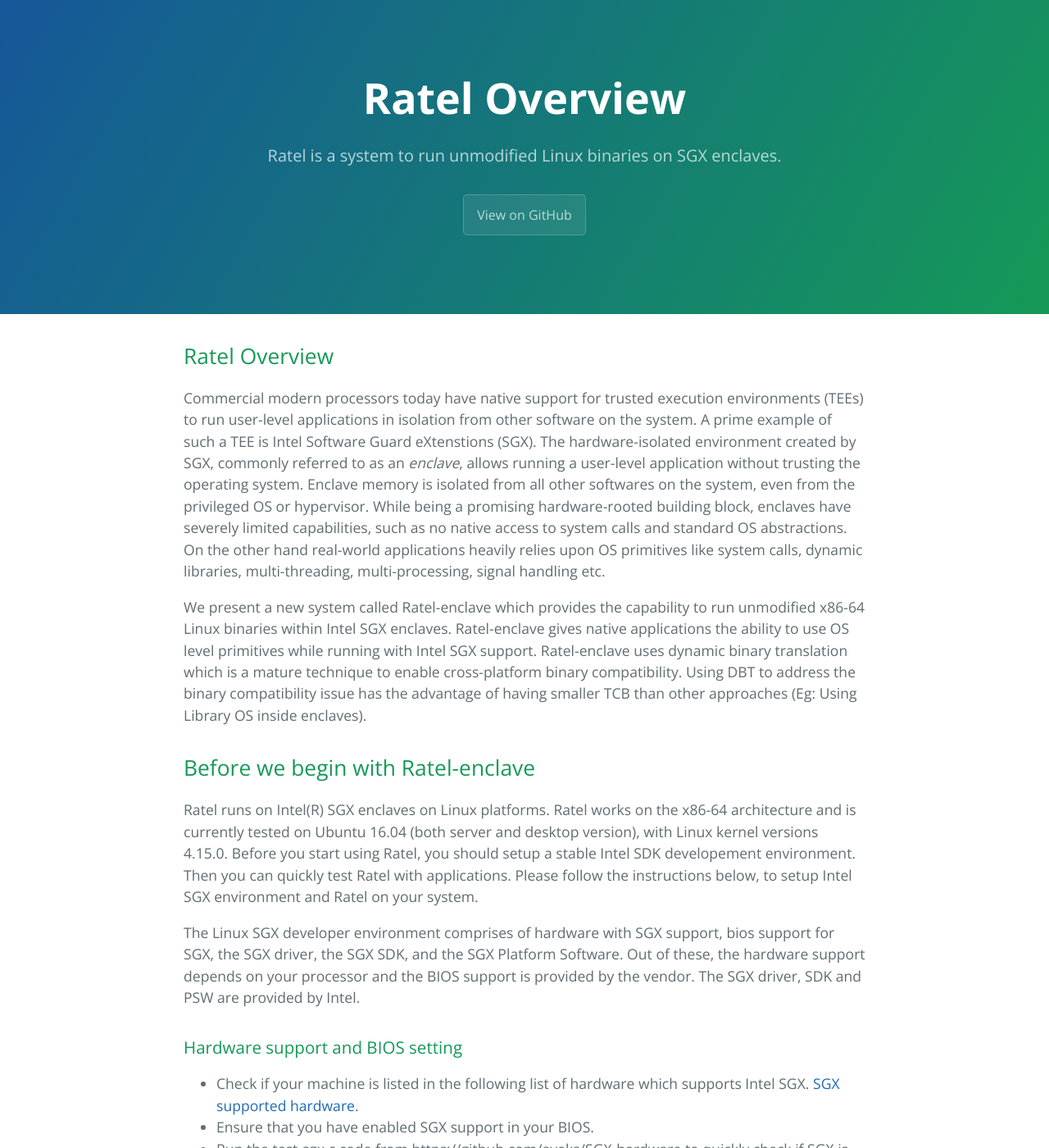
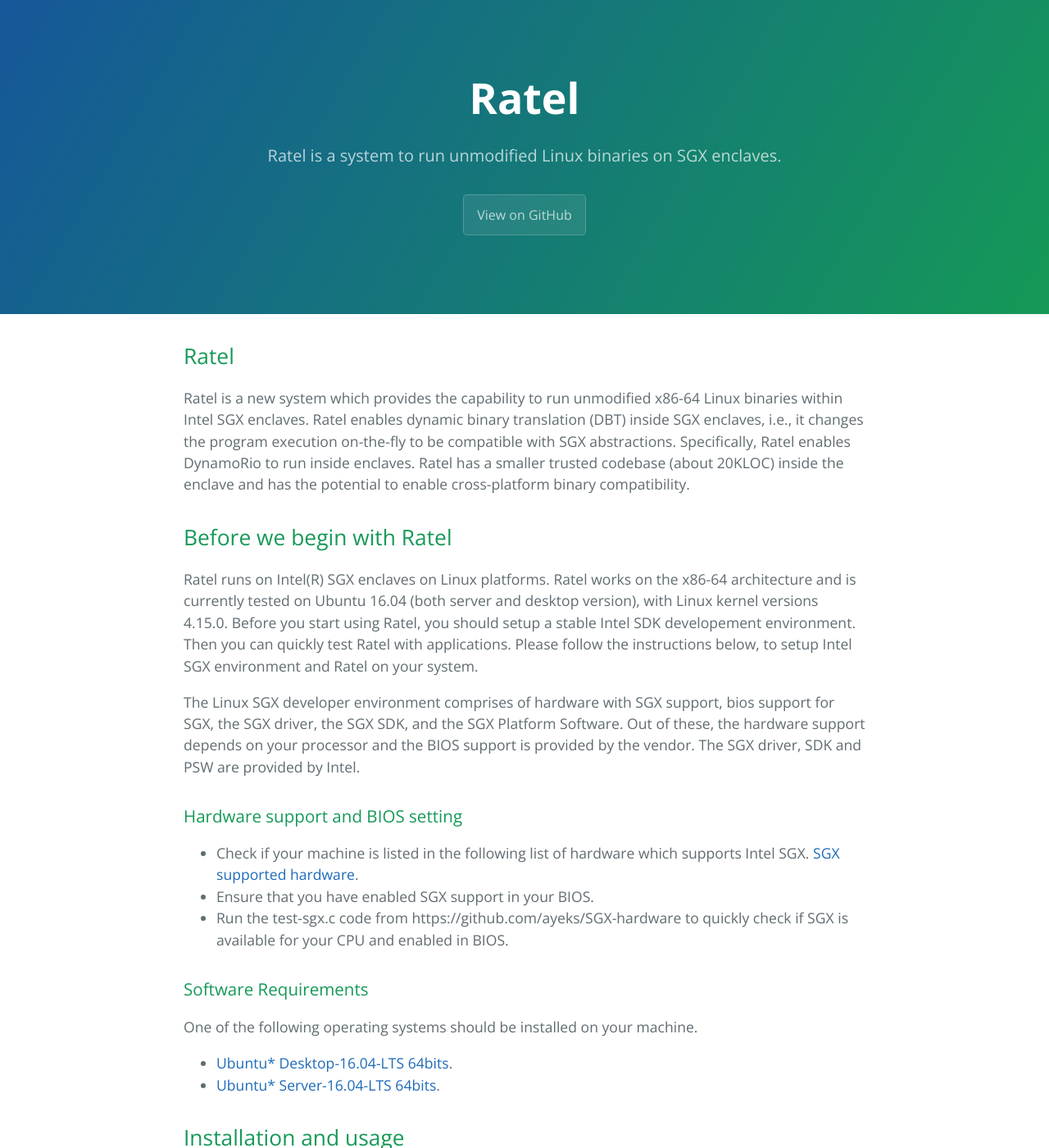
Before and after one commit to ratel-enclave/ratel-enclave.github.io, a Jekyll site: the page built from index.md, in a window 1280 px wide and 1400 px high. Shown: the whole window at 82% size. Built offline with Jekyll 4.4.1, drawn with Linux system fonts in a browser that asks for light colours; our own code applies the rules of GitHub Pages for plain Markdown files; some of the changed text lies outside the part shown.

Commit message:
Changing website

````diff
--- a/index.md
+++ b/index.md
@@ -2,13 +2,11 @@
 layout: default
 ---
 
-## Ratel Overview
+## Ratel
 
-Commercial modern processors today have native support for trusted execution environments (TEEs) to run user-level applications in isolation from other software on the system. A prime example of such a TEE is Intel Software Guard eXtenstions (SGX). The hardware-isolated environment created by SGX, commonly referred to as an _enclave_, allows running a user-level application without trusting the operating system. Enclave memory is isolated from all other softwares on the system, even from the privileged OS or hypervisor. While being a promising hardware-rooted building block, enclaves have severely limited capabilities, such as no native access to system calls and standard OS abstractions. On the other hand real-world applications heavily relies upon OS primitives like system calls, dynamic libraries, multi-threading, multi-processing, signal handling etc.
+Ratel is a new system which provides the capability to run unmodified x86-64 Linux binaries within Intel SGX enclaves. Ratel enables dynamic binary translation (DBT) inside SGX enclaves, i.e., it changes the program execution on-the-fly to be compatible with SGX abstractions. Specifically, Ratel enables DynamoRio to run inside enclaves. Ratel has a smaller trusted codebase (about 20KLOC) inside the enclave and has the potential to enable cross-platform binary compatibility.
 
-We present a new system called Ratel-enclave which provides the capability to run unmodified x86-64 Linux binaries within Intel SGX enclaves. Ratel-enclave gives native applications the ability to use OS level primitives while running with Intel SGX support. Ratel-enclave uses dynamic binary translation which is a mature technique to enable cross-platform binary compatibility. Using DBT to address the binary compatibility issue has the advantage of having smaller TCB than other approaches (Eg: Using Library OS inside enclaves).
-
-## Before we begin with Ratel-enclave
+## Before we begin with Ratel
 
 Ratel runs on Intel(R) SGX enclaves on Linux platforms. Ratel works on the x86-64 architecture and is currently tested on Ubuntu 16.04 (both server and desktop version), with Linux kernel versions 4.15.0. Before you start using Ratel, you should setup a stable Intel SDK developement environment. Then you can quickly test Ratel with applications. Please follow the instructions below, to setup Intel SGX environment and Ratel on your system.
 
@@ -45,7 +43,7 @@
 
 ## Benchmarks and applications
 
-Currently we have tested Ratel with more than 6 benchmark suites such as:
+Currently we have tested Ratel with 6 benchmark suites :
 
 ```
   * Parsec-Splash-2
@@ -66,13 +64,19 @@
   * CURL
 ```
 
-The related benchmarks and applications can be seen from [here](https://github.com/ratel-enclave/ratel-tests).
+The related benchmarks and applications can be accessed from [here](https://github.com/ratel-enclave/ratel-tests).
 
 ## Current status
 
-Although Ratel surely is not full-featured or stable enough, we have demonstrated the effectiveness of Ratel with above mentioned benchmarks and applications. Ratel is actively being developed by Ratel Team for enabling more features, such as implementing multi-processing, bridging the Ratel client interface for DBI, supporting multi-language environment and additional functionalities required in various settings.
+Ratel is under active development and a research prototype at this stage. Please use at your own risk.
+Please check out the list of benchmarks / applications we have successfully tested thus far.
+We invite contributions from the community and have a long wish list of features and stability improvements. Please contact us (see below) if you wish to talk to us.
+
+Features included in this prototype release : support for program loading, 220 Linux system calls, basic syscall error-handling, multi-threading, signals, and mutex synchronization primitives.
 
 ## Ratel Team
+
+We are researchers from NUS and UC Berekely:
 
   * [Shweta Shinde](https://people.eecs.berkeley.edu/~shwetas/)
   * [Pinghai Yuan](https://www.comp.nus.edu.sg/~yuanping/)
````
Also changed, not shown: other parts of index.md (+5 -1 lines).
